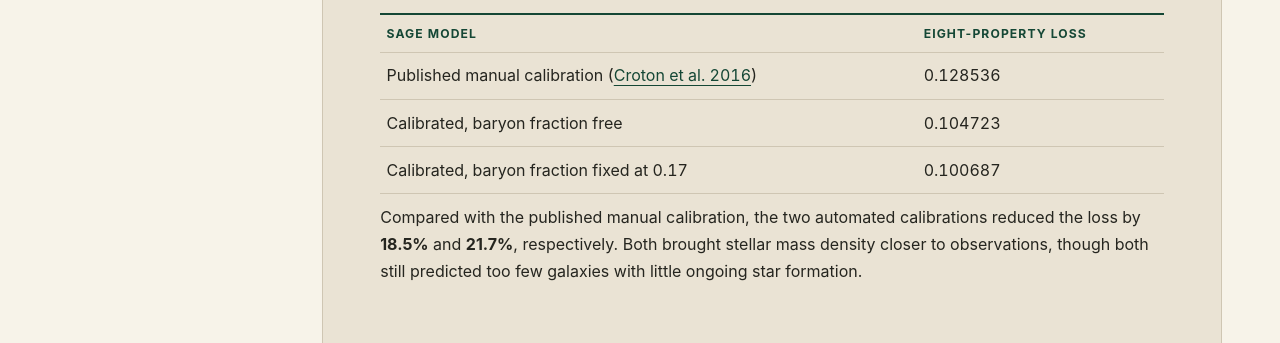
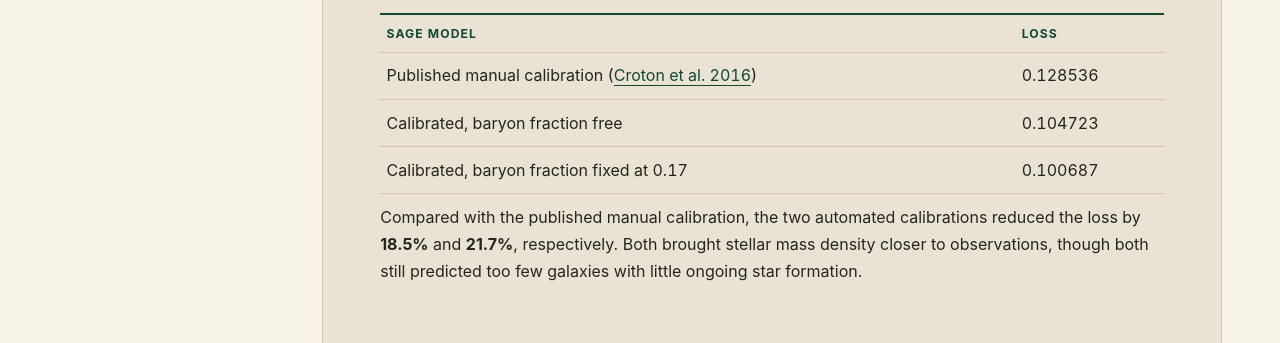
Before and after one commit to YvonneWANGYY/calibration, a plain HTML site: page index.html in a window 1280 px wide. Shown: the part 757-1100 px from the top of the page. Drawn offline with Linux system fonts and the light colour scheme.

Commit message:
Shorten the SAGE table heading to Loss

```diff
--- a/index.html
+++ b/index.html
@@ -12,7 +12,7 @@
 <p class="lede">Which simulation inputs reproduce the measurements you care about? Give the software a target profile and a range for each parameter. It learns from completed simulations and chooses which parameter combination to try next.</p>
 <h2>SAGE matched eight galaxy properties more closely</h2>
 <p>We calibrated the <a href="https://github.com/sage-home/sage-model">Semi-Analytic Galaxy Evolution (SAGE) model</a> against eight observed galaxy properties, giving each property equal weight. A lower loss means closer overall agreement with observations.</p>
-<table><thead><tr><th scope="col">SAGE model</th><th scope="col">Eight-property loss</th></tr></thead><tbody>
+<table><thead><tr><th scope="col">SAGE model</th><th scope="col">Loss</th></tr></thead><tbody>
 <tr><td>Published manual calibration (<a href="https://doi.org/10.3847/0067-0049/222/2/22">Croton et al. 2016</a>)</td><td>0.128536</td></tr>
 <tr><td>Calibrated, baryon fraction free</td><td>0.104723</td></tr>
 <tr><td>Calibrated, baryon fraction fixed at 0.17</td><td>0.100687</td></tr></tbody></table>
```
